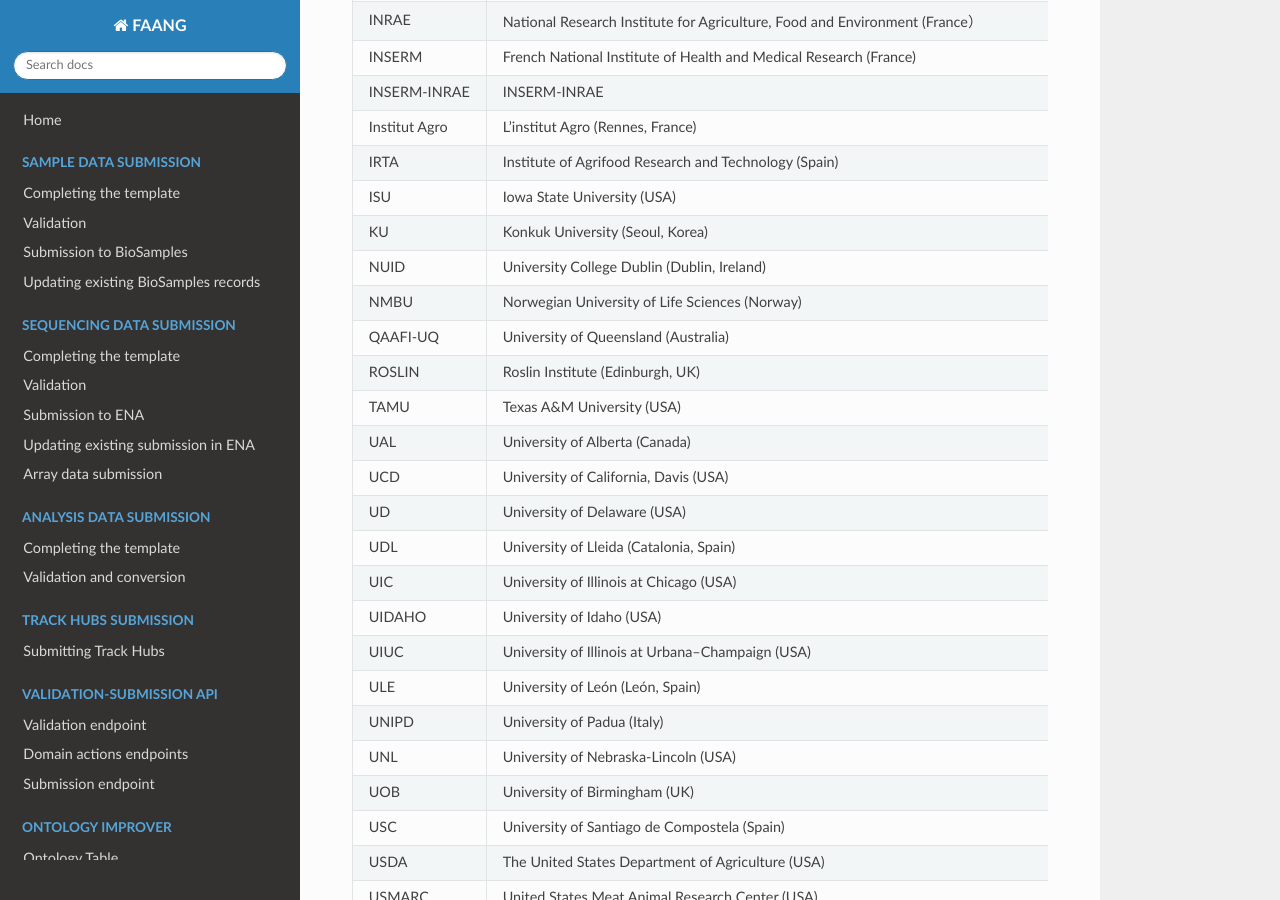
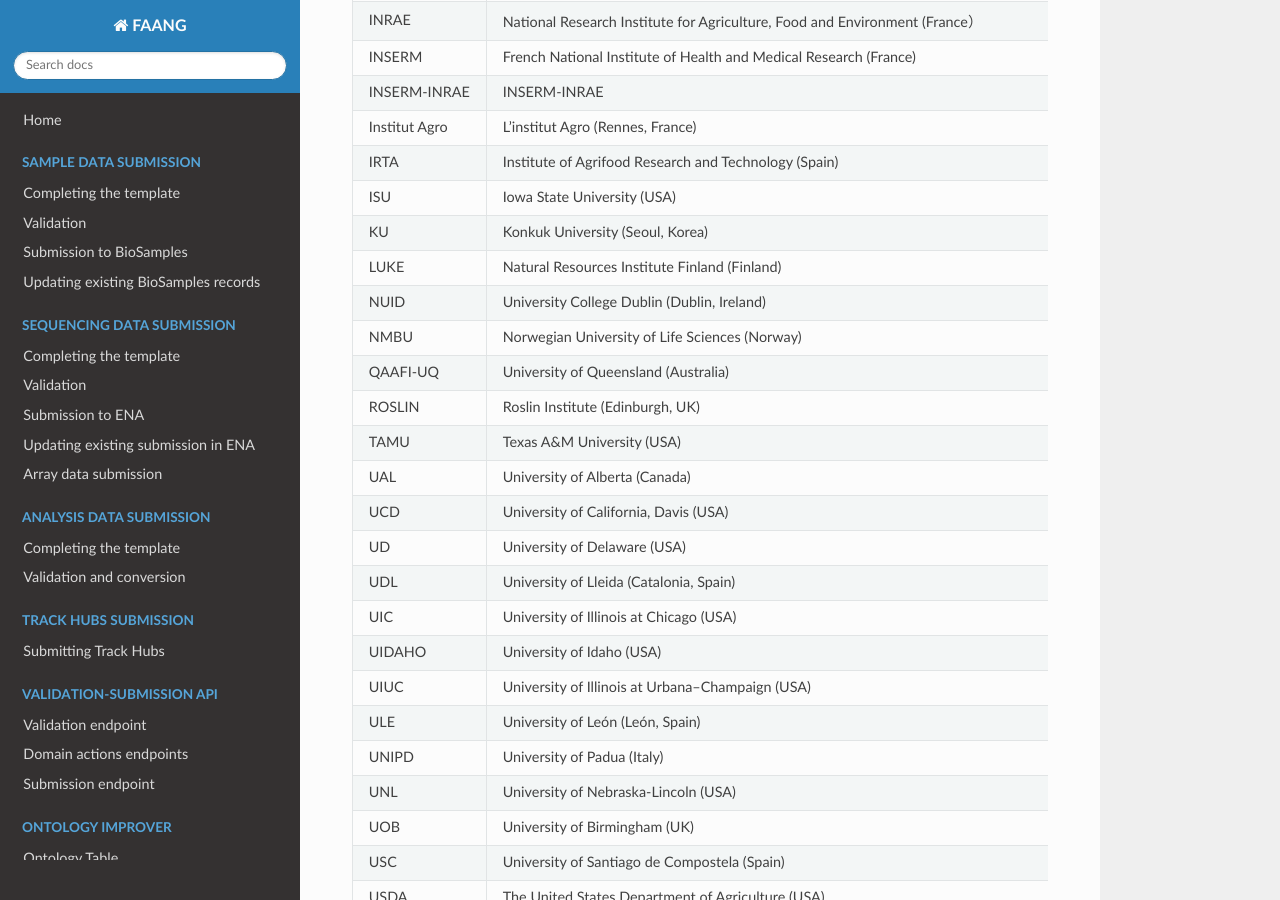
Before and after one commit to FAANG/dcc-documentation, an MkDocs documentation site: the page built from docs/organization_group_abbreviations.md, in a window 1280 px wide and 900 px high, scrolled down 616 px. Built offline with MkDocs 1.6.1, drawn with Linux system fonts in a browser that asks for light colours; nearby versions of some CDN libraries.

Commit message:
Adding LUKE to the list of organizations

```diff
--- a/docs/organization_group_abbreviations.md
+++ b/docs/organization_group_abbreviations.md
@@ -22,6 +22,7 @@
 IRTA | Institute of Agrifood Research and Technology (Spain)
 ISU	| Iowa State University (USA)
 KU	| Konkuk University (Seoul, Korea)
+LUKE | Natural Resources Institute Finland (Finland)
 NUID	| University College Dublin (Dublin, Ireland)
 NMBU	| Norwegian University of Life Sciences (Norway)
 QAAFI-UQ | University of Queensland (Australia)
```
